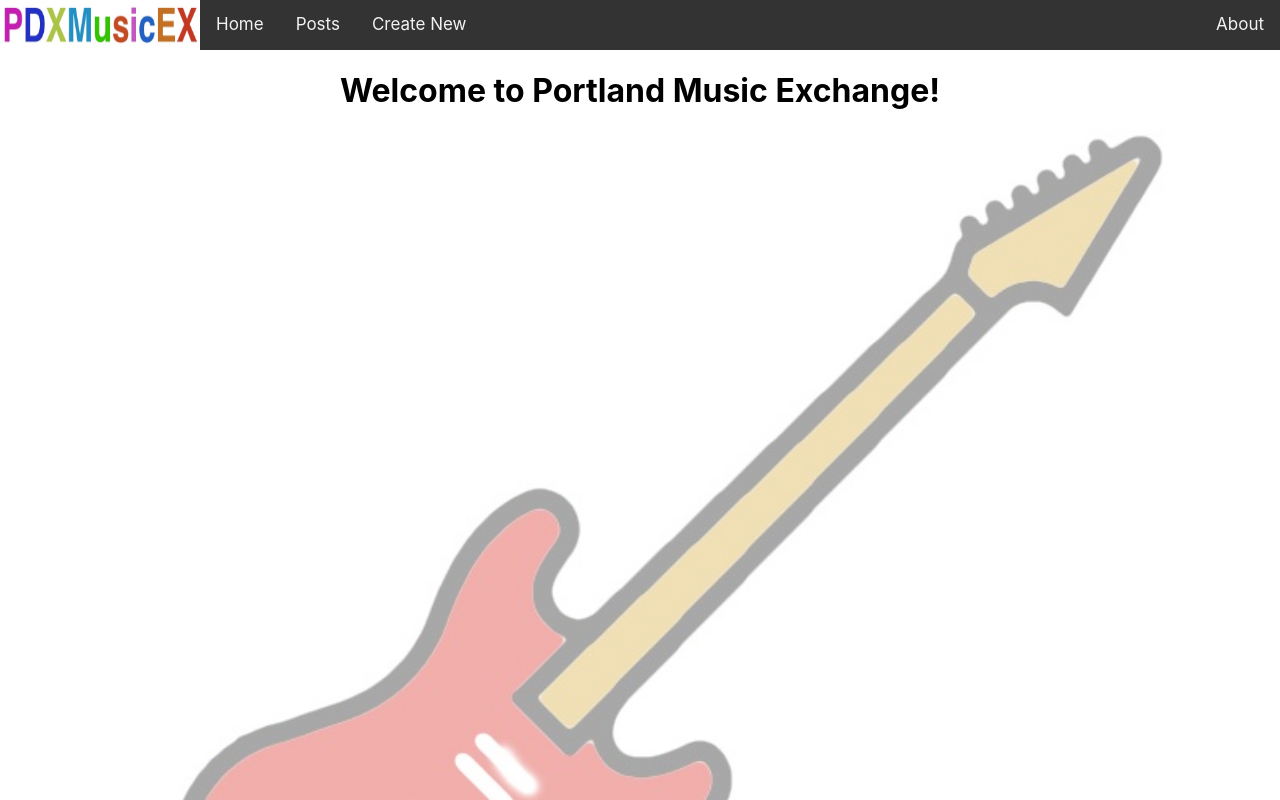
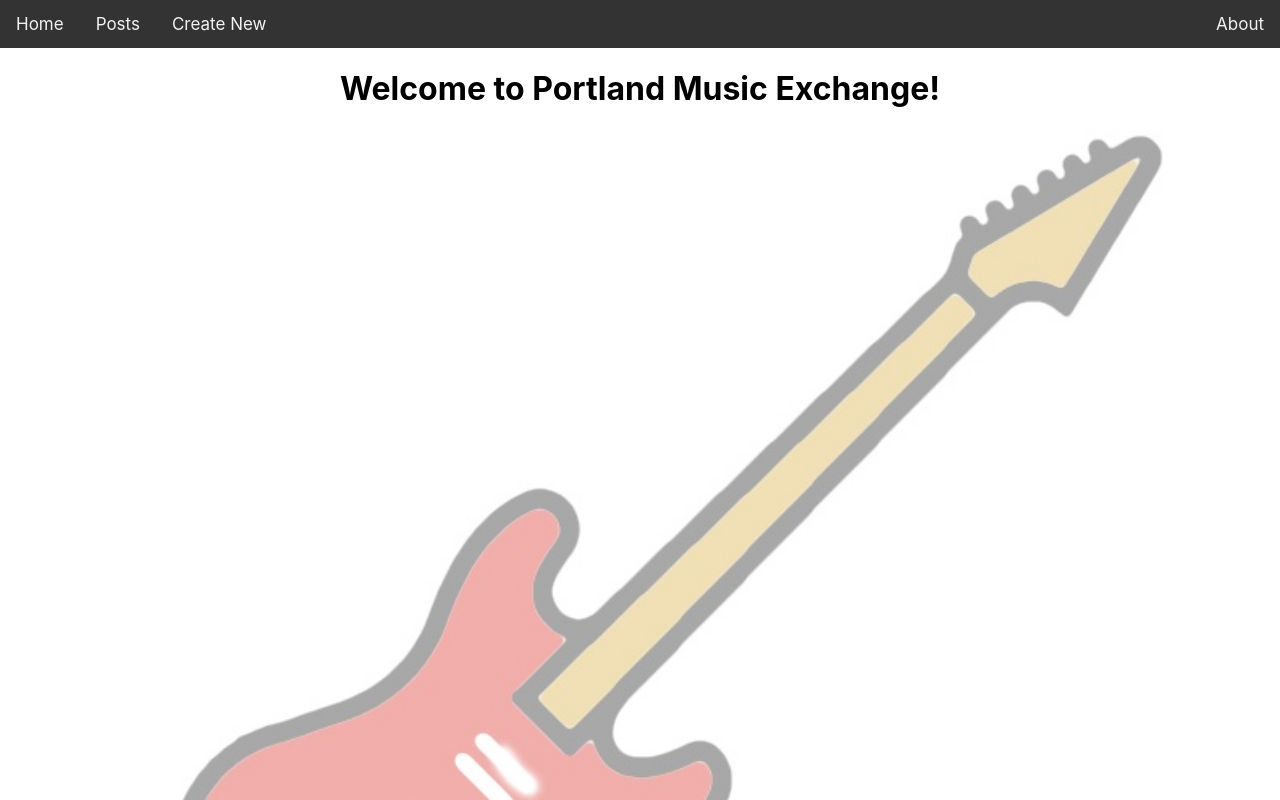
Before and after one commit to dcrawsh/pdxmusicex, a React (Create React App) app in the folder front-end/: page / in a window 1280 px wide. Built offline with nearby package versions, Linux system fonts and the light colour scheme; no server answers.

Commit message:
remove logo

```diff
--- a/front-end/src/components/Nav.js
+++ b/front-end/src/components/Nav.js
@@ -1,12 +1,11 @@
 import React from 'react';
 import { NavLink } from 'react-router-dom';
-import logo from '/Users/dylancrawshaw/Desktop/GitHub/pdxmusicex/front-end/src/pdxmusicexlogo1.jpg';
 
 function Nav() {
   return (
     <div className="topnav">
         <nav>
-            <img className='top_logo' src={logo} alt='logo'/>
+            {/* <img className='top_logo' src={logo} alt='logo'/> */}
             <ul>
                 <NavLink  to='/'>
                     <li className="navBtn">Home</li>
```
Also changed, not shown: 1 other file (tests, documents, lock files or other folders).
